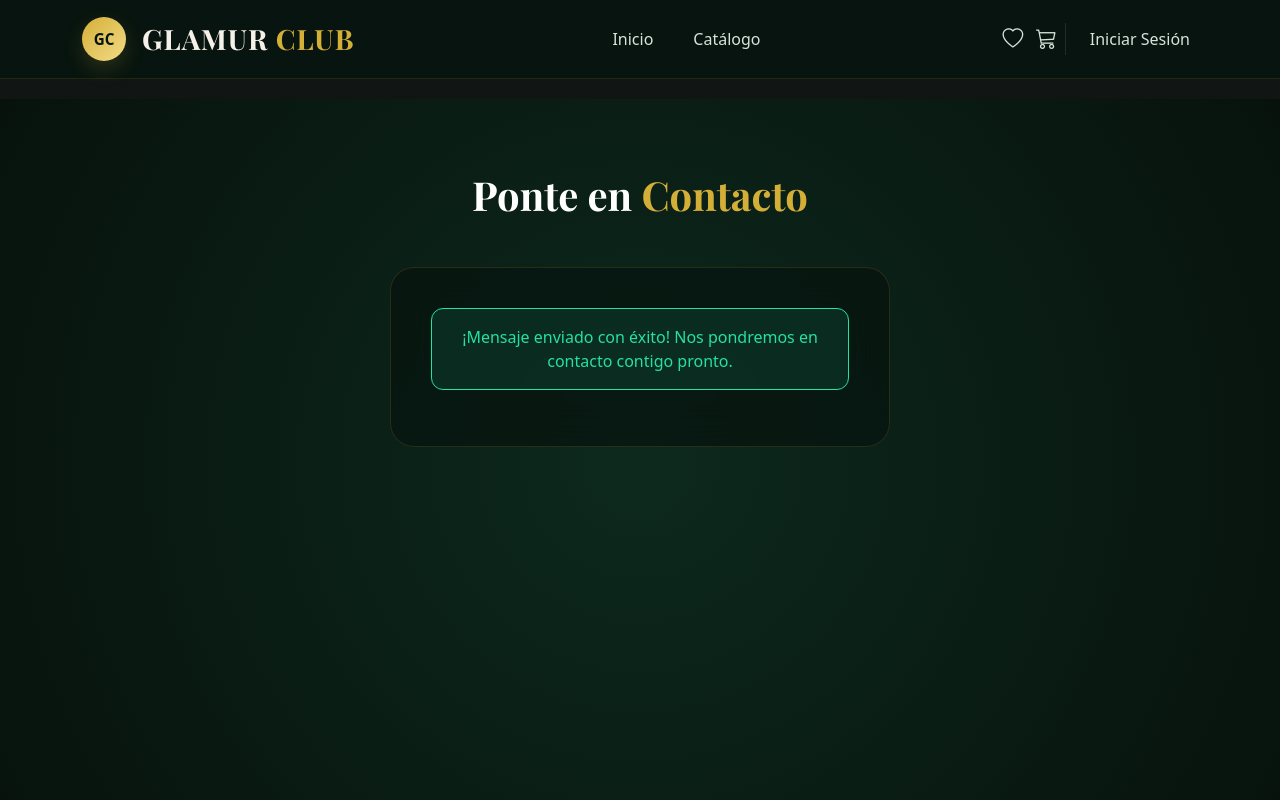
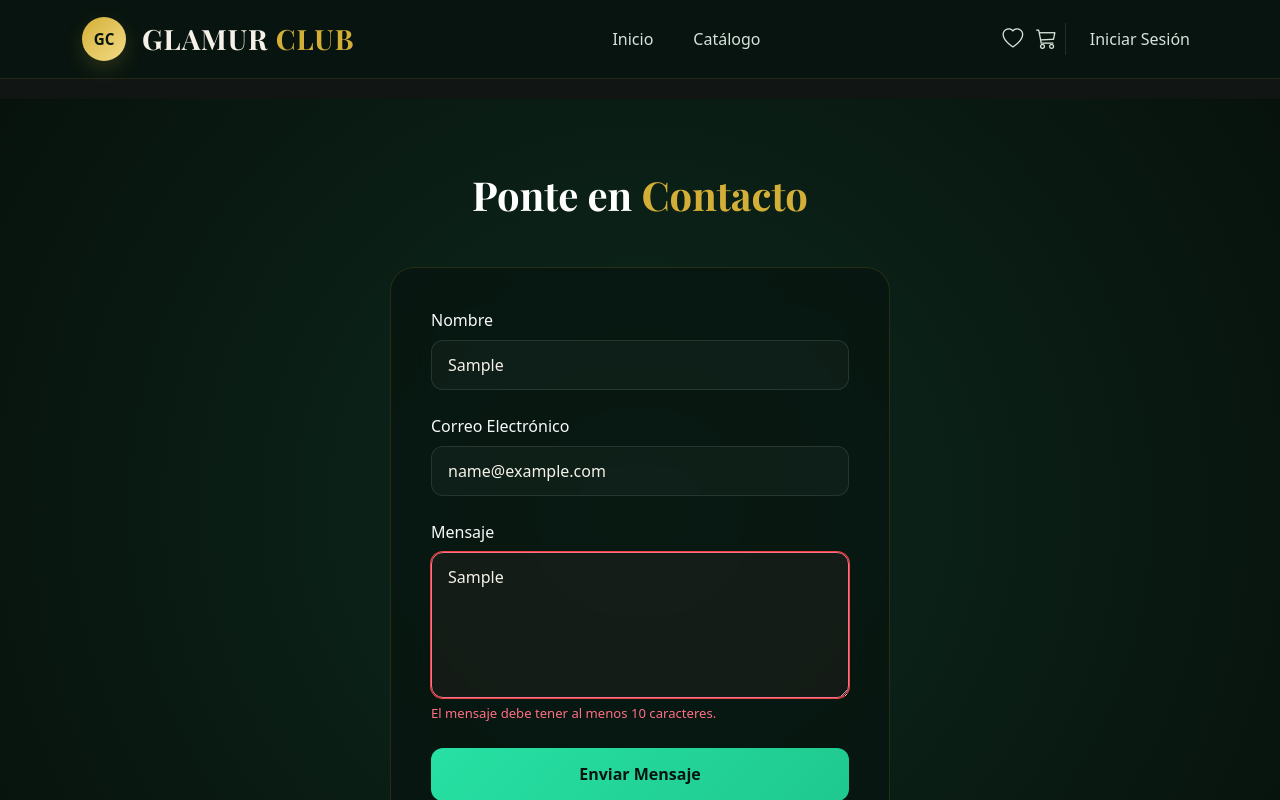
Before and after one commit to Adri4260/GLAMUR-CLUB, a Vue app in the folder frontend/: page /contacto in a window 1280 px wide. Both pictures are taken after typing "Sample", "name@example.com", "Sample" into the empty fields and a click on the button "Enviar Mensaje". Shown: the top 800 px of the page. Built offline with nearby package versions, Linux system fonts and the light colour scheme; no server answers.

Commit message:
[MOD] yup y vee-validate funcionando, además de unos cuantos cambios visuales en carrito

```diff
--- a/frontend/src/views/ContactView.vue
+++ b/frontend/src/views/ContactView.vue
@@ -1,13 +1,47 @@
 <script setup>
 import { ref } from 'vue';
+import { useForm, useField } from 'vee-validate';
+import * as yup from 'yup';
 
 const enviado = ref(false);
 
-const enviarMensaje = () => {
-    // Aquí iría la lógica de Axios para enviar el correo si tuvieras backend para ello
+// 1. Definimos el esquema de validación con Yup
+const schema = yup.object({
+  nombre: yup
+    .string()
+    .required('El nombre es obligatorio.')
+    .min(3, 'El nombre debe tener al menos 3 caracteres.'),
+  email: yup
+    .string()
+    .required('El correo electrónico es obligatorio.')
+    .email('Debe ser un correo válido (ej: nombre@correo.com).'),
+  mensaje: yup
+    .string()
+    .required('El mensaje no puede estar vacío.')
+    .min(10, 'El mensaje debe tener al menos 10 caracteres.')
+});
+
+// 2. Inicializamos el formulario con vee-validate
+const { handleSubmit, errors, isSubmitting, resetForm } = useForm({
+  validationSchema: schema,
+});
+
+// 3. Conectamos los campos
+const { value: nombre } = useField('nombre');
+const { value: email } = useField('email');
+const { value: mensaje } = useField('mensaje');
+
+// 4. Función de envío que solo se ejecuta si todo es válido
+const onSubmit = handleSubmit(async (values) => {
+    // Simulamos una petición de red con un pequeño delay
+    await new Promise(resolve => setTimeout(resolve, 1500));
+
     enviado.value = true;
+    resetForm(); // Vaciamos el formulario
+
+    // Ocultamos el mensaje de éxito tras 5 segundos
     setTimeout(() => enviado.value = false, 5000);
-};
+});
 </script>
 
 <template>
@@ -16,24 +50,56 @@ const enviarMensaje = () => {
       <h1 class="text-center font-playfair text-white mb-5">Ponte en <span class="text-gold">Contacto</span></h1>
 
       <div class="form-container mx-auto">
+
+        <!-- MENSAJE DE ÉXITO -->
         <div v-if="enviado" class="alert alert-success text-center">
           ¡Mensaje enviado con éxito! Nos pondremos en contacto contigo pronto.
         </div>
 
-        <form @submit.prevent="enviarMensaje" v-else>
-          <div class="mb-3">
+        <!-- FORMULARIO CON VALIDACIÓN -->
+        <form @submit="onSubmit" v-else>
+
+          <div class="mb-4 position-relative">
             <label class="form-label text-light">Nombre</label>
-            <input type="text" class="form-control glamur-input" required placeholder="Tu nombre completo">
+            <input
+              type="text"
+              v-model="nombre"
+              class="form-control glamur-input"
+              :class="{ 'is-invalid': errors.nombre }"
+              placeholder="Tu nombre completo"
+            >
+            <span class="error-text" v-if="errors.nombre">{{ errors.nombre }}</span>
           </div>
-          <div class="mb-3">
+
+          <div class="mb-4 position-relative">
             <label class="form-label text-light">Correo Electrónico</label>
-            <input type="email" class="form-control glamur-input" required placeholder="ejemplo@correo.com">
+            <input
+              type="email"
+              v-model="email"
+              class="form-control glamur-input"
+              :class="{ 'is-invalid': errors.email }"
+              placeholder="ejemplo@correo.com"
+            >
+            <span class="error-text" v-if="errors.email">{{ errors.email }}</span>
           </div>
-          <div class="mb-4">
+
+          <div class="mb-4 position-relative">
             <label class="form-label text-light">Mensaje</label>
-            <textarea class="form-control glamur-input" rows="5" required placeholder="¿En qué podemos ayudarte?"></textarea>
+            <textarea
+              v-model="mensaje"
+              class="form-control glamur-input"
+              :class="{ 'is-invalid': errors.mensaje }"
+              rows="5"
+              placeholder="¿En qué podemos ayudarte?"
+            ></textarea>
+            <span class="error-text" v-if="errors.mensaje">{{ errors.mensaje }}</span>
           </div>
-          <button type="submit" class="btn-glamur-submit w-100">Enviar Mensaje</button>
+
+          <button type="submit" class="btn-glamur-submit w-100" :disabled="isSubmitting">
+            <span v-if="isSubmitting" class="spinner-border spinner-border-sm me-2"></span>
+            {{ isSubmitting ? 'Enviando...' : 'Enviar Mensaje' }}
+          </button>
+
         </form>
       </div>
     </div>
@@ -45,21 +111,97 @@ const enviarMensaje = () => {
   min-height: calc(100vh - 74px);
   background: radial-gradient(circle at center, #0d291e 0%, #07120c 100%);
 }
-.font-playfair { font-family: 'Playfair Display', serif; font-weight: 700; }
-.text-gold { color: #d4af37; }
+
+.font-playfair {
+  font-family: 'Playfair Display', serif;
+  font-weight: 700;
+}
+
+.text-gold {
+  color: #d4af37;
+}
+
 .form-container {
-  max-width: 500px; background: rgba(7, 21, 15, 0.75); backdrop-filter: blur(20px);
-  border: 1px solid rgba(212, 175, 55, 0.15); border-radius: 24px; padding: 2.5rem;
+  max-width: 500px;
+  background: rgba(7, 21, 15, 0.75);
+  backdrop-filter: blur(20px);
+  border: 1px solid rgba(212, 175, 55, 0.15);
+  border-radius: 24px;
+  padding: 2.5rem;
 }
+
+/* =========================
+   INPUTS Y PLACEHOLDERS
+========================= */
 .glamur-input {
-  background: rgba(255, 255, 255, 0.03); border: 1px solid rgba(255, 255, 255, 0.1);
-  color: #f5f1e8 !important; border-radius: 12px; padding: 0.75rem 1rem;
+  background: rgba(255, 255, 255, 0.03);
+  border: 1px solid rgba(255, 255, 255, 0.1);
+  color: #f5f1e8 !important;
+  border-radius: 12px;
+  padding: 0.75rem 1rem;
+  transition: all 0.3s ease;
 }
-.glamur-input:focus { background: rgba(255, 255, 255, 0.05); border-color: #27e0a3; box-shadow: none; outline: none; }
+
+/* AQUÍ SE ARREGLAN LOS PLACEHOLDERS PARA QUE SE VEAN */
+.glamur-input::placeholder {
+  color: rgba(255, 255, 255, 0.45) !important;
+}
+
+.glamur-input:focus {
+  background: rgba(255, 255, 255, 0.05);
+  border-color: #27e0a3;
+  box-shadow: 0 0 0 3px rgba(39, 224, 163, 0.15);
+  outline: none;
+}
+
+/* =========================
+   ERRORES VEE-VALIDATE
+========================= */
+.is-invalid {
+  border-color: #ff6f85 !important;
+  background: rgba(255, 111, 133, 0.05) !important;
+}
+
+.is-invalid:focus {
+  box-shadow: 0 0 0 3px rgba(255, 111, 133, 0.15) !important;
+}
+
+.error-text {
+  color: #ff6f85;
+  font-size: 0.82rem;
+  margin-top: 0.4rem;
+  display: block;
+  font-weight: 500;
+}
+
+/* =========================
+   BOTONES
+========================= */
 .btn-glamur-submit {
-  border: none; padding: 0.9rem; border-radius: 12px;
-  background: linear-gradient(135deg, #27e0a3, #1fc98f); color: #07150f; font-weight: 600; width: 100%; transition: all 0.3s ease;
+  border: none;
+  padding: 0.9rem;
+  border-radius: 12px;
+  background: linear-gradient(135deg, #27e0a3, #1fc98f);
+  color: #07150f;
+  font-weight: 600;
+  width: 100%;
+  transition: all 0.3s ease;
 }
-.btn-glamur-submit:hover { transform: translateY(-2px); box-shadow: 0 10px 25px rgba(39, 224, 163, 0.25); }
-.alert-success { background: rgba(39, 224, 163, 0.1); border-color: #27e0a3; color: #27e0a3; border-radius: 12px;}
+
+.btn-glamur-submit:hover:not(:disabled) {
+  transform: translateY(-2px);
+  box-shadow: 0 10px 25px rgba(39, 224, 163, 0.25);
+}
+
+.btn-glamur-submit:disabled {
+  opacity: 0.7;
+  cursor: not-allowed;
+}
+
+.alert-success {
+  background: rgba(39, 224, 163, 0.1);
+  border-color: #27e0a3;
+  color: #27e0a3;
+  border-radius: 12px;
+}
 </style>
--- /dev/null
+++ b/package.json
@@ -0,0 +1,6 @@
+{
+  "dependencies": {
+    "vee-validate": "^4.15.1",
+    "yup": "^1.7.1"
+  }
+}
```
Also changed, not shown: frontend/src/views/CartView.vue (+152 -24 lines), 1 other file (tests, documents, lock files or other folders).
